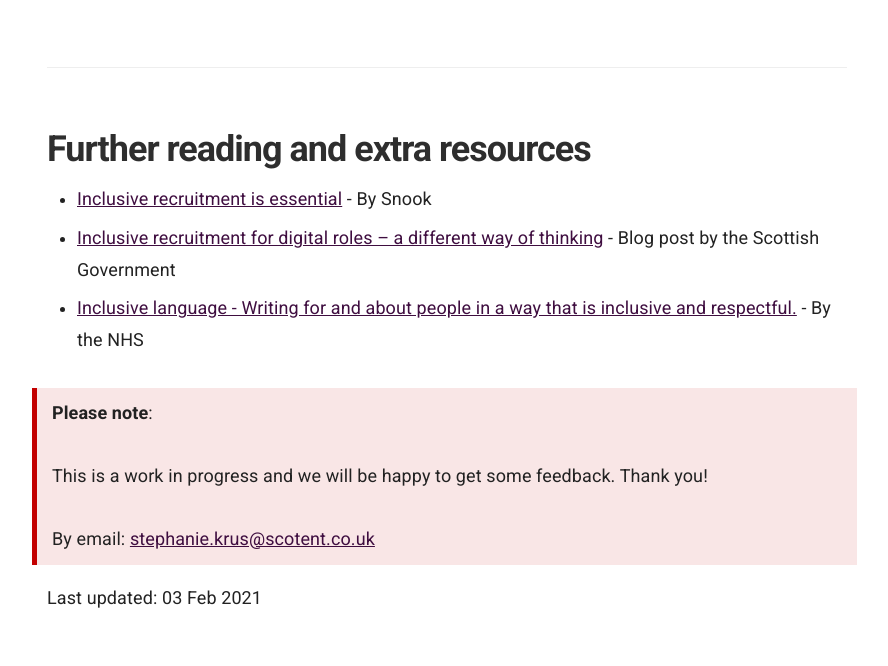
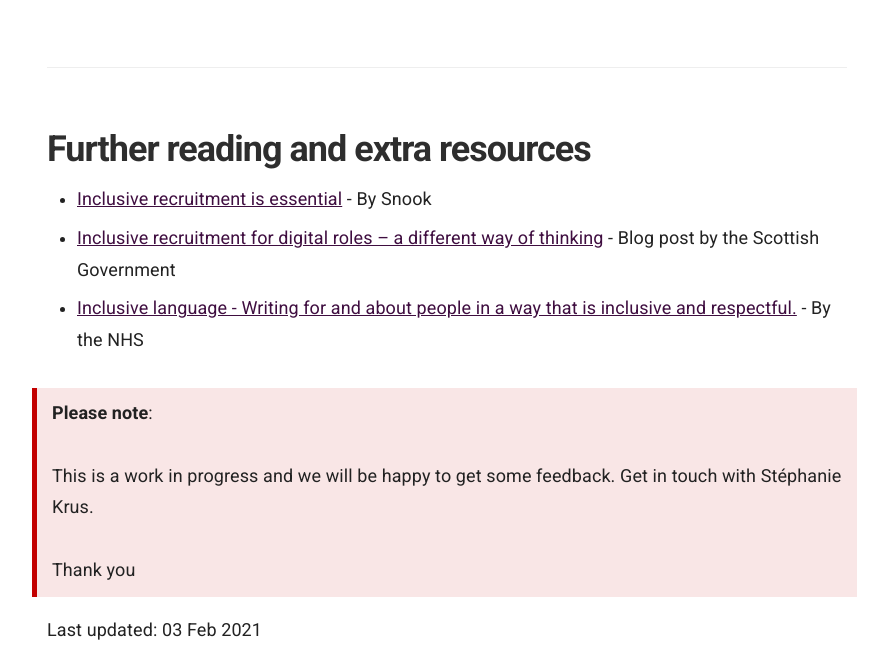
Before and after one commit to numbat70/inclusion2021, a Jekyll site: the page built from index.md, in a window 1280 px wide and 900 px high, scrolled down 4943 px, cut to the strip 234-900 px from the top of the window. Shown: the whole strip, without its empty margins (343-1231 px from the left). Built offline with Jekyll 4.4.1, drawn with Linux system fonts in a browser that asks for light colours; before the commit the page ends 5812 px from its top, so only the background shows below that.

Commit message:
SK - remove email address

```diff
--- a/_includes/feedback.html
+++ b/_includes/feedback.html
@@ -1,5 +1,5 @@
 <blockquote class="red">
   <p><strong>Please note</strong>:</p>
-  <p>This is a work in progress and we will be happy to get some feedback. Thank you!</p>
-  <p>By email: <a href="mailto:stephanie.krus@scotent.co.uk">stephanie.krus@scotent.co.uk</a></p>
+  <p>This is a work in progress and we will be happy to get some feedback. Get in touch with Stéphanie Krus.</p>
+  <p>Thank you</p>
 </blockquote>
```
